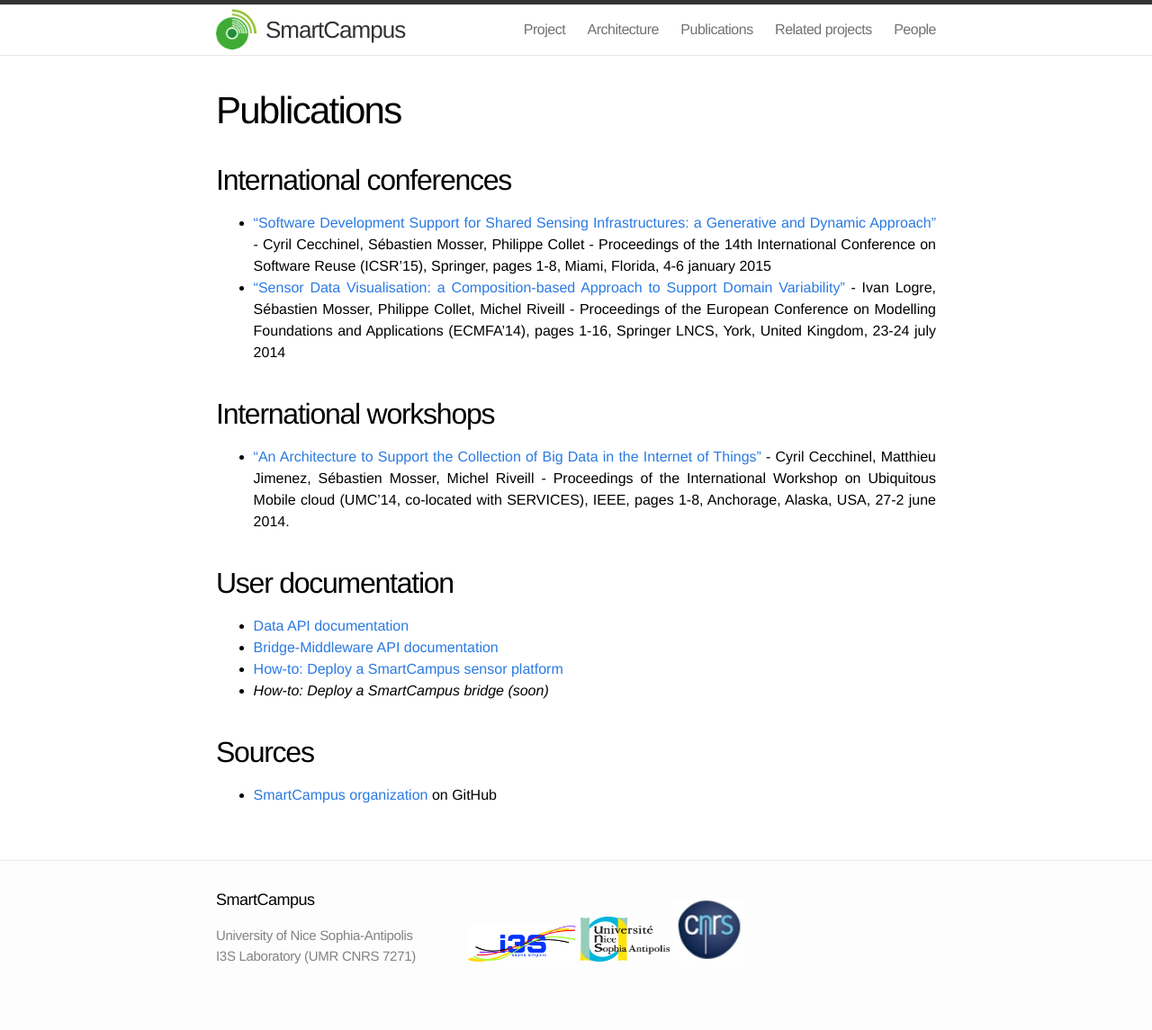
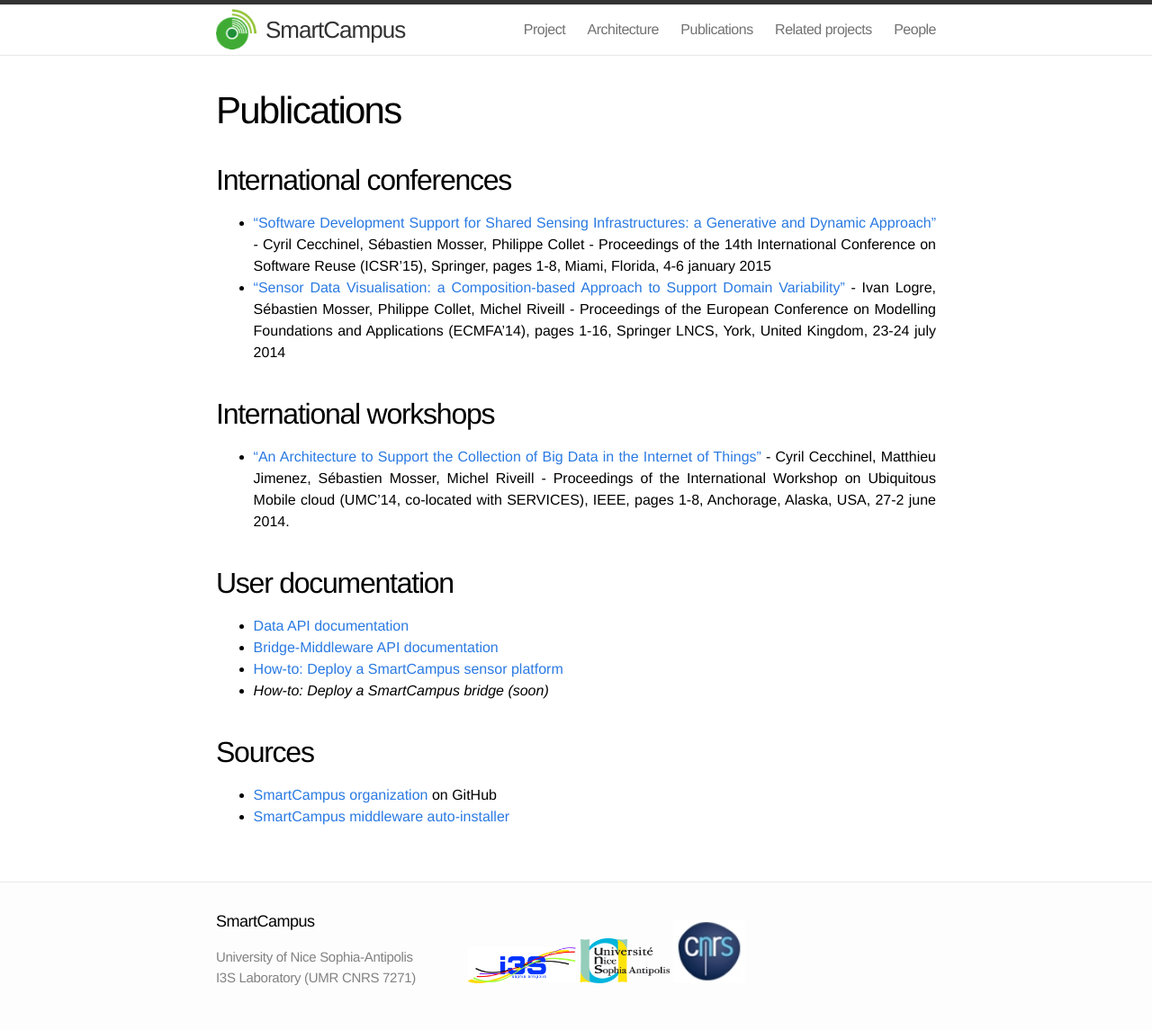
Before and after one commit to SmartCampus/smartcampus.github.io, a Jekyll site: the page built from publications.md, in a window 1280 px wide. Shown: the whole page at 90% size. Built offline with Jekyll 4.4.1, drawn with Linux system fonts in a browser that asks for light colours; before the commit the page ends 1121 px from its top, so only the background shows below that.

Commit message:
Link to auto installer

```diff
--- a/publications.md
+++ b/publications.md
@@ -26,3 +26,4 @@ permalink: /sc-publications/
 ## Sources
 
 * [SmartCampus organization](https://github.com/SmartCampus) on GitHub
+* [SmartCampus middleware auto-installer](https://raw.githubusercontent.com/SmartCampus/smartcampus.github.io/master/downloads/install.sh)
```
